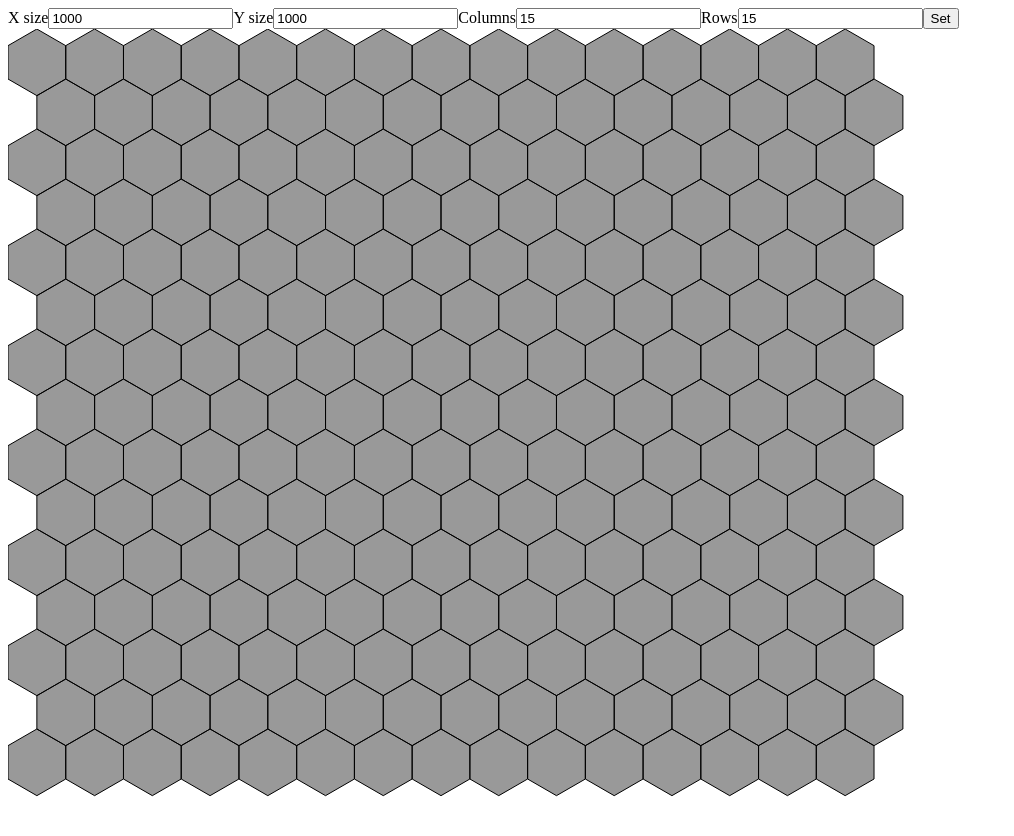
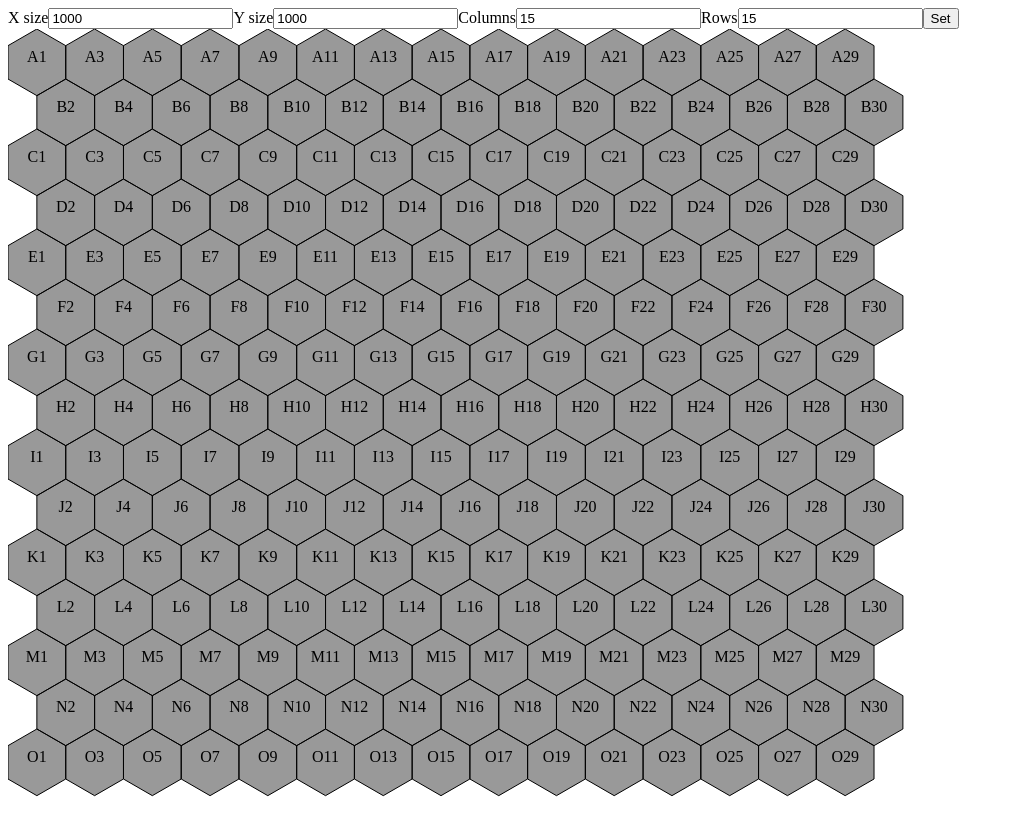
Before and after one commit to utecht/ngrails, an Angular app: page / in a window 1280 px wide. Shown: the top 836 px of the page, without its empty margins (0-1014 px from the left). Built offline with nearby package versions, Linux system fonts and the light colour scheme.

Commit message:
hex letters

```diff
--- a/src/app/app.component.css
+++ b/src/app/app.component.css
@@ -4,3 +4,8 @@
     stroke: #000;
     stroke-width: 1;
 }
+
+text.text {
+    font-family: serif;
+    fill: black;
+}
--- a/src/app/app.component.html
+++ b/src/app/app.component.html
@@ -14,10 +14,15 @@
 </form>
 <svg [attr.width]="board.x_size"
      [attr.height]="board.y_size">
-    <polygon *ngFor="let hex of hexes"
+    <g *ngFor="let hex of hexes">
+        <polygon
              class="hex"
              (click)="debug(hex)"
              [attr.fill]="hex.color"
-             [attr.points]="hex.point_string">
-    </polygon>
+             [attr.points]="hex.point_string"></polygon>
+        <text class="text"
+              [attr.x]="hex.center.x"
+              [attr.y]="hex.center.y"
+              text-anchor="middle">{{to_letter(hex)}}</text>
+    </g>
 </svg>
--- a/src/app/app.component.ts
+++ b/src/app/app.component.ts
@@ -32,6 +32,10 @@ export class AppComponent implements OnInit {
      }
   }
 
+  to_letter(hex: Hex): string{
+      return hex_to_letter(hex);
+  }
+
   debug(hex: Hex){
       //this.debug_string=JSON.stringify(hex);
       for(let h of this.hexes){
--- a/src/app/hex.ts
+++ b/src/app/hex.ts
@@ -8,6 +8,7 @@ export interface Hex {
     y: number;
     point_string: string;
     points: Point[];
+    center?: Point;
     color?: string;
 }
 
@@ -75,6 +76,7 @@ export function generate_points(x:number, y:number, board: Board): Hex{
     let hex: Hex = {
         x: x,
         y: y,
+        center: center,
         points: points,
         point_string: point_string
     };
```
